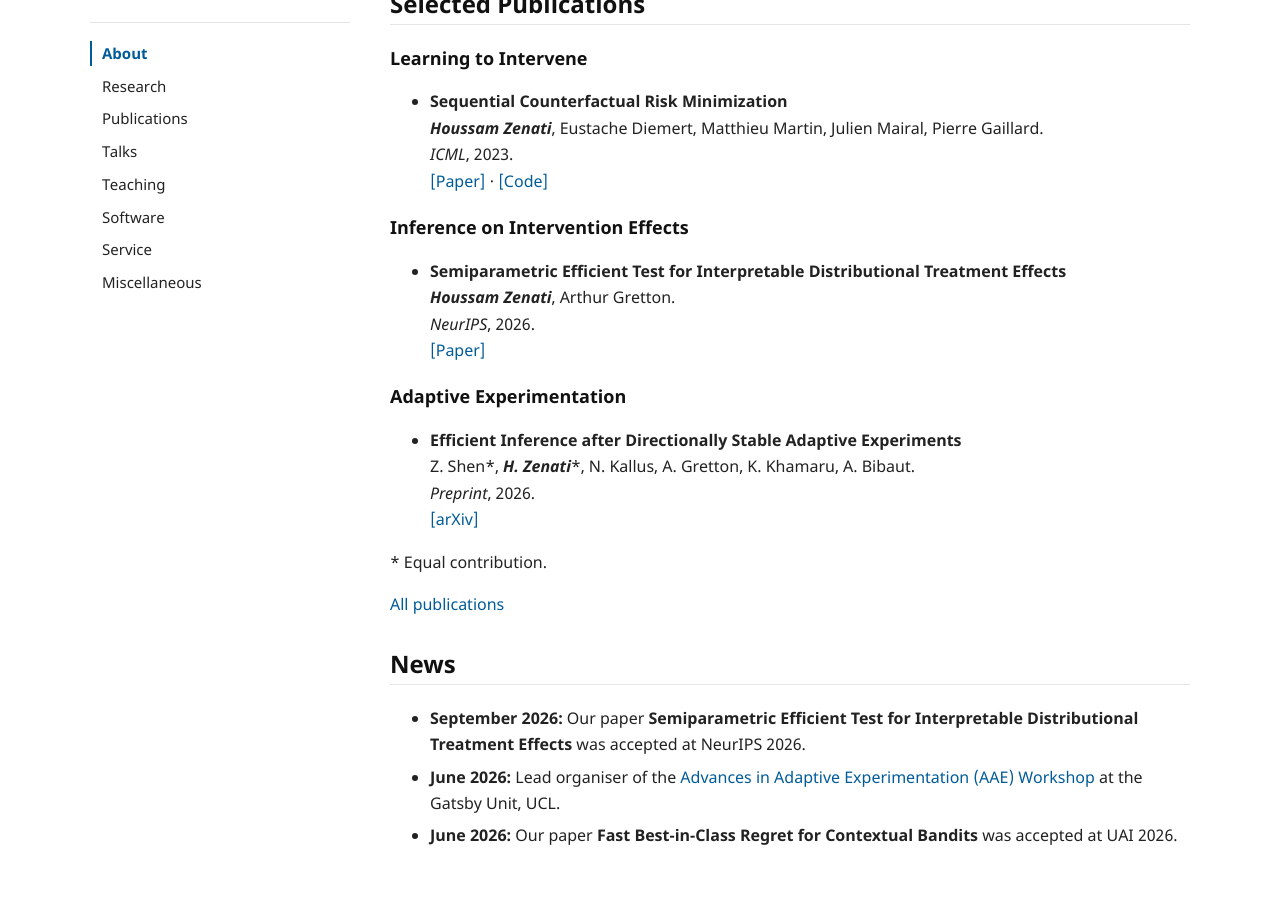
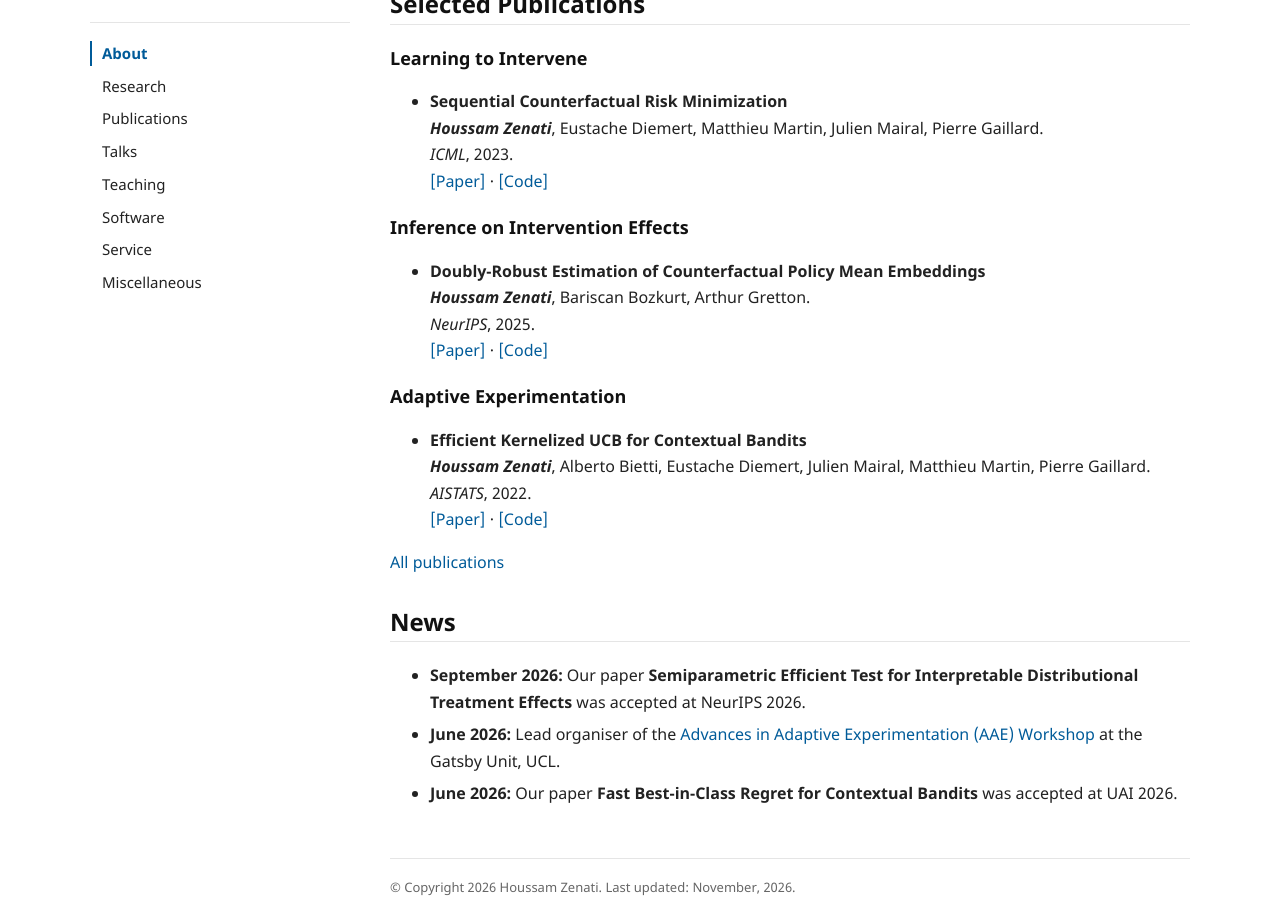
Before and after one commit to houssamzenati/houssamzenati.github.io, a Jekyll site: the page built from index.md, in a window 1280 px wide and 900 px high, scrolled down 675 px. Built offline with Jekyll 4.4.1, drawn with Linux system fonts in a browser that asks for light colours; a style sheet for code colours, icons or effects is not loaded.

Commit message:
Update selected publications to SCRM, DR-CPME, and EK-UCB

```diff
--- a/index.md
+++ b/index.md
@@ -41,19 +41,17 @@ Feel free to reach out if you wish to collaborate, exchange ideas, or seek Maste
 
 ### Inference on Intervention Effects
 
-- **Semiparametric Efficient Test for Interpretable Distributional Treatment Effects**
-  ***Houssam Zenati***, Arthur Gretton.
-  *NeurIPS*, 2026.
-  [[Paper]](https://arxiv.org/pdf/2605.08034)
+- **Doubly-Robust Estimation of Counterfactual Policy Mean Embeddings**
+  ***Houssam Zenati***, Bariscan Bozkurt, Arthur Gretton.
+  *NeurIPS*, 2025.
+  [[Paper]](https://arxiv.org/pdf/2506.02793) · [[Code]](https://github.com/houssamzenati/counterfactual-policy-mean-embedding)
 
 ### Adaptive Experimentation
 
-- **Efficient Inference after Directionally Stable Adaptive Experiments**
-  Z. Shen\*, ***H. Zenati***\*, N. Kallus, A. Gretton, K. Khamaru, A. Bibaut.
-  *Preprint*, 2026.
-  [[arXiv]](https://arxiv.org/abs/2602.21478)
-
-\* Equal contribution.
+- **Efficient Kernelized UCB for Contextual Bandits**
+  ***Houssam Zenati***, Alberto Bietti, Eustache Diemert, Julien Mairal, Matthieu Martin, Pierre Gaillard.
+  *AISTATS*, 2022.
+  [[Paper]](https://proceedings.mlr.press/v151/zenati22a.html) · [[Code]](https://github.com/criteo-research/Efficient-Kernel-UCB)
 
 [All publications]({{ "/publications/" | relative_url }})
 
```
